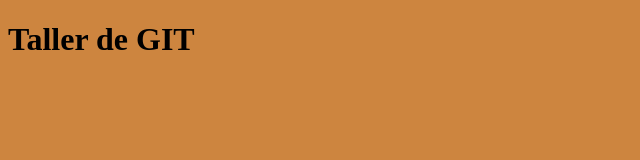
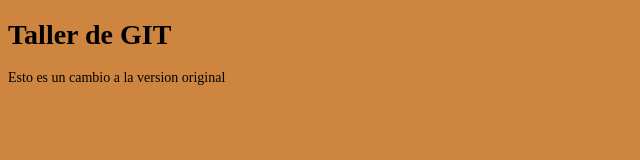
Before and after one commit to julsolac/taller-git, a plain HTML site: page index.html in a window 1280 px wide. Shown: the whole page, without its empty margins (0-640 px from the left). Drawn offline with Linux system fonts and the light colour scheme.

Commit message:
añadir parrafo y cambio de fuente

```diff
--- a/index.html
+++ b/index.html
@@ -9,5 +9,6 @@
     </head>
 <body>
     <h1>Taller de GIT</h1>
+    <p>Esto es un cambio a la version original</p>
 </body>
 </html>
--- a/style.css
+++ b/style.css
@@ -1,3 +1,4 @@
 body {
     background-color: peru;
+    font-size: 14px;
 }
```
